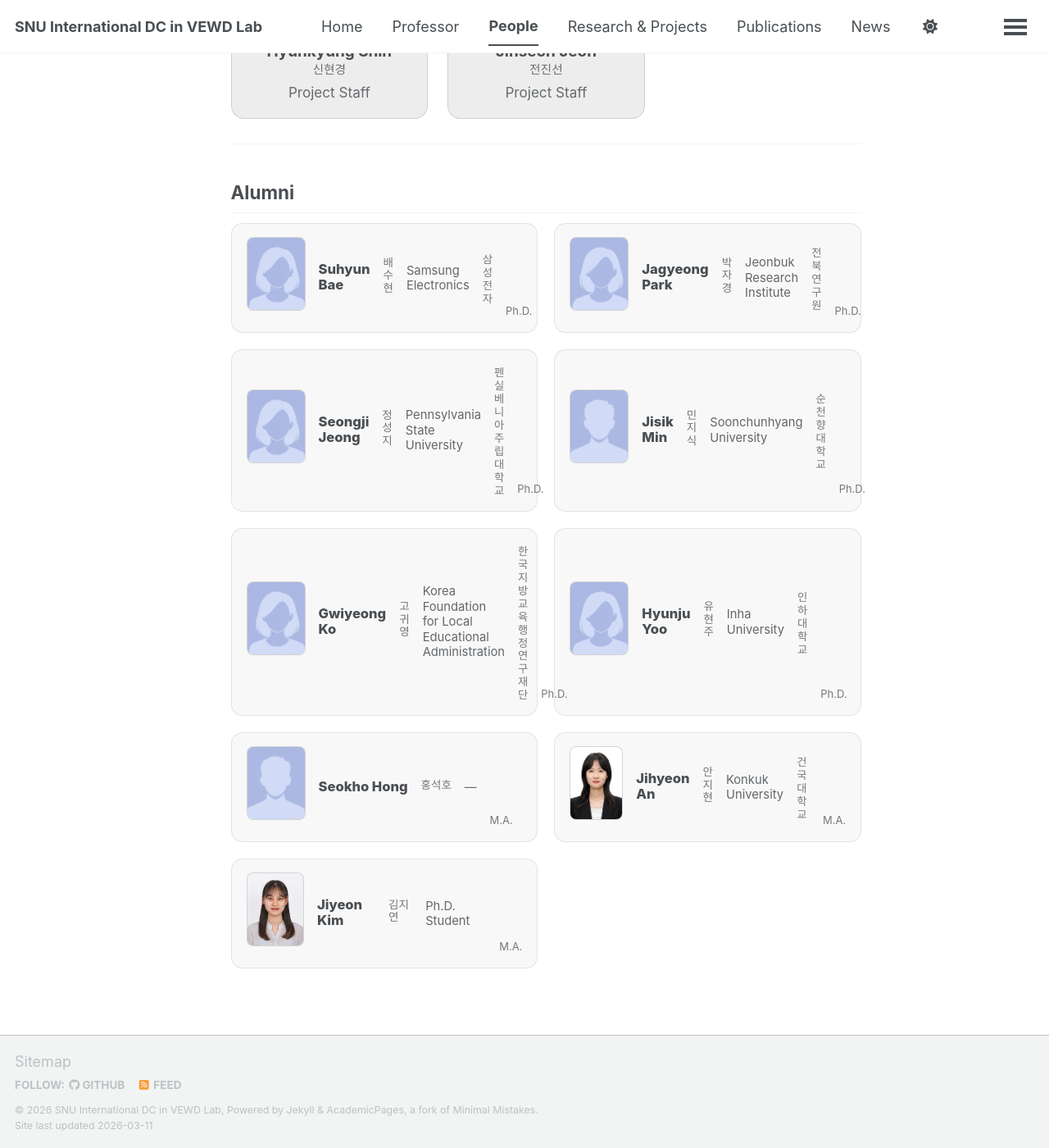
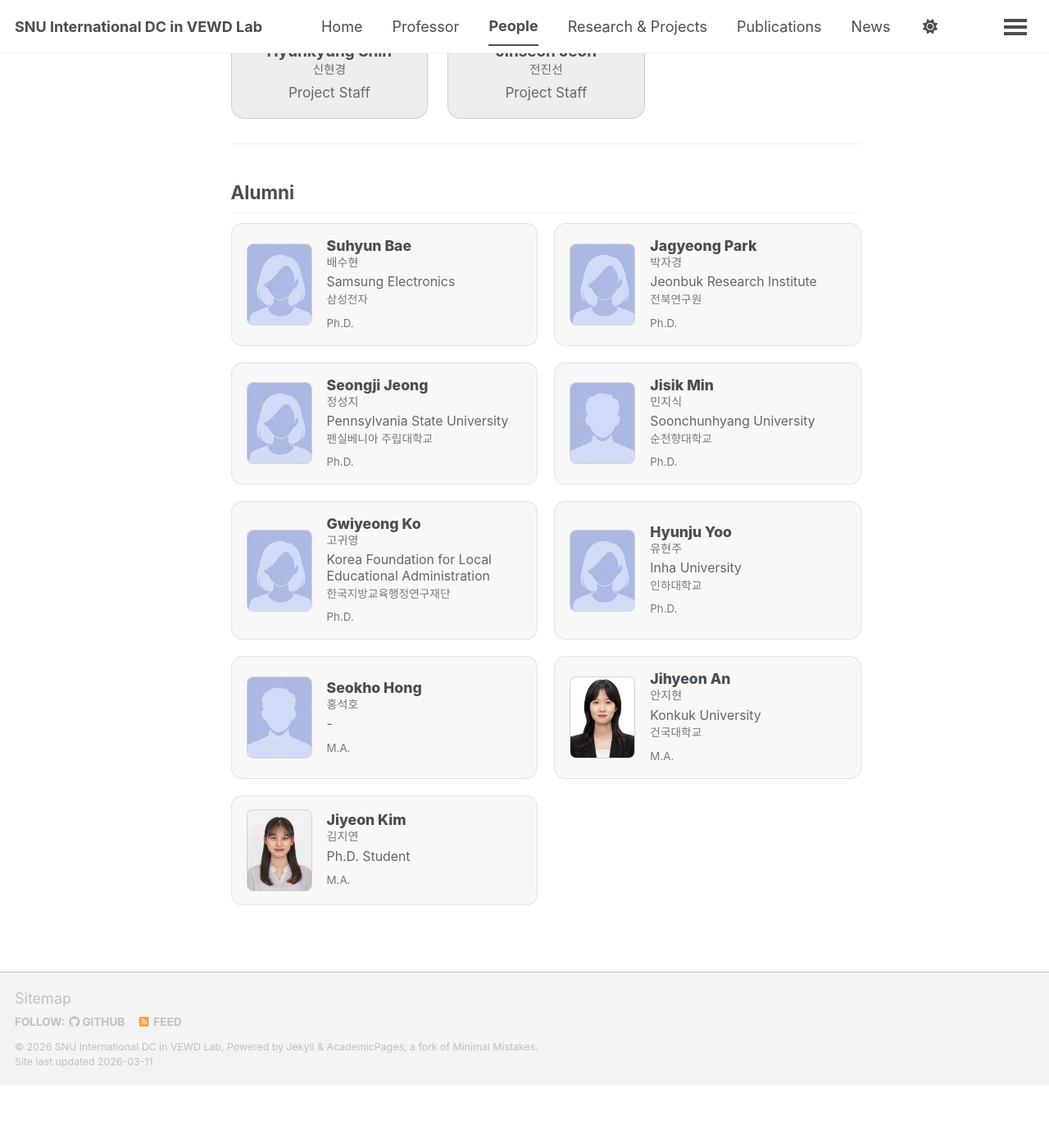
Before and after one commit to snu-global-workforce-lab/snu-global-workforce-lab.github.io, a Jekyll site: the page built from _pages/people.md, in a window 1280 px wide and 1400 px high, scrolled down 3217 px. Shown: the whole window at 82% size. Built offline with Jekyll 4.4.1, drawn with Linux system fonts in a browser that asks for light colours; some web fonts are replaced; a script bundle is joined from its source files by our own code; library files that are not in the unit come from our copies; after the commit the page ends 4540 px from its top, so only the background shows below that.

Commit message:
Update people.md

```diff
--- a/_pages/people.md
+++ b/_pages/people.md
@@ -67,24 +67,25 @@ author_profile: false
 }
 
 @media (max-width: 1100px) {
-  .alumni-grid { grid-template-columns: repeat(2, 1fr); }
+  .alumni-grid {
+    grid-template-columns: repeat(2, 1fr);
+  }
 }
 
 @media (max-width: 650px) {
-  .alumni-grid { grid-template-columns: 1fr; }
+  .alumni-grid {
+    grid-template-columns: 1fr;
+  }
 }
 
 .alumni-card {
   border: 1px solid rgba(128,128,128,0.18);
   background: rgba(128,128,128,0.06);
   border-radius: 14px;
-
   padding: 16px 18px;
-
   display: flex;
   align-items: center;
-  gap: 16px;
-
+  gap: 18px;
   transition: transform 0.16s ease, box-shadow 0.16s ease;
 }
 
@@ -94,32 +95,35 @@ author_profile: false
 }
 
 .alumni-photo {
-  width: 72px;
-  height: 90px;
+  width: 80px;
+  height: 100px;
   object-fit: cover;
   border-radius: 8px;
   border: 1px solid rgba(128,128,128,0.22);
   background: rgba(128,128,128,0.10);
-  margin-bottom: 10px;
+  flex-shrink: 0;
 }
 
 .alumni-info {
   display: flex;
   flex-direction: column;
+  align-items: flex-start;
   text-align: left;
+  gap: 2px;
+  min-width: 0;
 }
 
 .alumni-name {
   font-weight: 800;
-  margin: 0 0 2px 0;
-  font-size: 0.92rem;
-  line-height: 1.15;
+  margin: 0;
+  font-size: 0.98rem;
+  line-height: 1.2;
 }
 
 .alumni-name-ko {
   display: block;
-  margin: 0 0 6px 0;
-  font-size: 0.75rem;
+  margin: 0 0 4px 0;
+  font-size: 0.78rem;
   opacity: 0.76;
   line-height: 1.15;
   font-family: "Pretendard", "Noto Sans KR", sans-serif;
@@ -128,25 +132,26 @@ author_profile: false
 
 .alumni-affil {
   margin: 0;
-  font-size: 0.82rem;
+  font-size: 0.88rem;
   opacity: 0.85;
   line-height: 1.25;
+  word-break: keep-all;
 }
 
 .alumni-affil-ko {
   display: block;
-  margin: 4px 0 0 0;
-  font-size: 0.74rem;
+  margin: 2px 0 0 0;
+  font-size: 0.76rem;
   opacity: 0.74;
   line-height: 1.2;
   font-family: "Pretendard", "Noto Sans KR", sans-serif;
   color: inherit;
+  word-break: keep-all;
 }
 
 .alumni-tag {
-  margin-top: auto;
-  padding-top: 10px;
-  font-size: 0.72rem;
+  margin-top: 8px;
+  font-size: 0.74rem;
   opacity: 0.75;
 }
 </style>
@@ -236,13 +241,13 @@ author_profile: false
     <div class="person-role">Master's Student<br>농림수산식품교육문화정보원</div>
   </div>
 
-
   <div class="person-card">
     <img src="{{ '/images/man.png' | relative_url }}" alt="Dongju Kim">
     <div class="person-name"><strong>Dongju Kim</strong></div>
     <div class="person-name-ko">김동주</div>
     <div class="person-role">Master's Student</div>
   </div>
+
 </div>
 
 ---
@@ -296,81 +301,99 @@ author_profile: false
 
   <div class="alumni-card">
     <img class="alumni-photo" src="{{ '/images/woman.png' | relative_url }}" alt="Suhyun Bae">
-    <div class="alumni-name">Suhyun Bae</div>
-    <div class="alumni-name-ko">배수현</div>
-    <div class="alumni-affil">Samsung Electronics</div>
-    <div class="alumni-affil-ko">삼성전자</div>
-    <div class="alumni-tag">Ph.D.</div>
+    <div class="alumni-info">
+      <div class="alumni-name">Suhyun Bae</div>
+      <div class="alumni-name-ko">배수현</div>
+      <div class="alumni-affil">Samsung Electronics</div>
+      <div class="alumni-affil-ko">삼성전자</div>
+      <div class="alumni-tag">Ph.D.</div>
+    </div>
   </div>
 
   <div class="alumni-card">
     <img class="alumni-photo" src="{{ '/images/woman.png' | relative_url }}" alt="Jagyeong Park">
-    <div class="alumni-name">Jagyeong Park</div>
-    <div class="alumni-name-ko">박자경</div>
-    <div class="alumni-affil">Jeonbuk Research Institute</div>
-    <div class="alumni-affil-ko">전북연구원</div>
-    <div class="alumni-tag">Ph.D.</div>
+    <div class="alumni-info">
+      <div class="alumni-name">Jagyeong Park</div>
+      <div class="alumni-name-ko">박자경</div>
+      <div class="alumni-affil">Jeonbuk Research Institute</div>
+      <div class="alumni-affil-ko">전북연구원</div>
+      <div class="alumni-tag">Ph.D.</div>
+    </div>
   </div>
 
   <div class="alumni-card">
     <img class="alumni-photo" src="{{ '/images/woman.png' | relative_url }}" alt="Seongji Jeong">
-    <div class="alumni-name">Seongji Jeong</div>
-    <div class="alumni-name-ko">정성지</div>
-    <div class="alumni-affil">Pennsylvania State University</div>
-    <div class="alumni-affil-ko">펜실베니아 주립대학교</div>
-    <div class="alumni-tag">Ph.D.</div>
+    <div class="alumni-info">
+      <div class="alumni-name">Seongji Jeong</div>
+      <div class="alumni-name-ko">정성지</div>
+      <div class="alumni-affil">Pennsylvania State University</div>
+      <div class="alumni-affil-ko">펜실베니아 주립대학교</div>
+      <div class="alumni-tag">Ph.D.</div>
+    </div>
   </div>
 
   <div class="alumni-card">
     <img class="alumni-photo" src="{{ '/images/man.png' | relative_url }}" alt="Jisik Min">
-    <div class="alumni-name">Jisik Min</div>
-    <div class="alumni-name-ko">민지식</div>
-    <div class="alumni-affil">Soonchunhyang University</div>
-    <div class="alumni-affil-ko">순천향대학교</div>
-    <div class="alumni-tag">Ph.D.</div>
+    <div class="alumni-info">
+      <div class="alumni-name">Jisik Min</div>
+      <div class="alumni-name-ko">민지식</div>
+      <div class="alumni-affil">Soonchunhyang University</div>
+      <div class="alumni-affil-ko">순천향대학교</div>
+      <div class="alumni-tag">Ph.D.</div>
+    </div>
   </div>
 
   <div class="alumni-card">
     <img class="alumni-photo" src="{{ '/images/woman.png' | relative_url }}" alt="Gwiyeong Ko">
-    <div class="alumni-name">Gwiyeong Ko</div>
-    <div class="alumni-name-ko">고귀영</div>
-    <div class="alumni-affil">Korea Foundation for Local Educational Administration</div>
-    <div class="alumni-affil-ko">한국지방교육행정연구재단</div>
-    <div class="alumni-tag">Ph.D.</div>
+    <div class="alumni-info">
+      <div class="alumni-name">Gwiyeong Ko</div>
+      <div class="alumni-name-ko">고귀영</div>
+      <div class="alumni-affil">Korea Foundation for Local Educational Administration</div>
+      <div class="alumni-affil-ko">한국지방교육행정연구재단</div>
+      <div class="alumni-tag">Ph.D.</div>
+    </div>
   </div>
 
   <div class="alumni-card">
     <img class="alumni-photo" src="{{ '/images/woman.png' | relative_url }}" alt="Hyunju Yoo">
-    <div class="alumni-name">Hyunju Yoo</div>
-    <div class="alumni-name-ko">유현주</div>
-    <div class="alumni-affil">Inha University</div>
-    <div class="alumni-affil-ko">인하대학교</div>
-    <div class="alumni-tag">Ph.D.</div>
+    <div class="alumni-info">
+      <div class="alumni-name">Hyunju Yoo</div>
+      <div class="alumni-name-ko">유현주</div>
+      <div class="alumni-affil">Inha University</div>
+      <div class="alumni-affil-ko">인하대학교</div>
+      <div class="alumni-tag">Ph.D.</div>
+    </div>
   </div>
 
   <div class="alumni-card">
     <img class="alumni-photo" src="{{ '/images/man.png' | relative_url }}" alt="Seokho Hong">
-    <div class="alumni-name">Seokho Hong</div>
-    <div class="alumni-name-ko">홍석호</div>
-    <div class="alumni-affil">—</div>
-    <div class="alumni-tag">M.A.</div>
+    <div class="alumni-info">
+      <div class="alumni-name">Seokho Hong</div>
+      <div class="alumni-name-ko">홍석호</div>
+      <div class="alumni-affil">-</div>
+      <div class="alumni-tag">M.A.</div>
+    </div>
   </div>
 
   <div class="alumni-card">
     <img class="alumni-photo" src="{{ '/images/jihyeon.jpeg' | relative_url }}" alt="Jihyeon An">
-    <div class="alumni-name">Jihyeon An</div>
-    <div class="alumni-name-ko">안지현</div>
-    <div class="alumni-affil">Konkuk University</div>
-    <div class="alumni-affil-ko">건국대학교</div>
-    <div class="alumni-tag">M.A.</div>
+    <div class="alumni-info">
+      <div class="alumni-name">Jihyeon An</div>
+      <div class="alumni-name-ko">안지현</div>
+      <div class="alumni-affil">Konkuk University</div>
+      <div class="alumni-affil-ko">건국대학교</div>
+      <div class="alumni-tag">M.A.</div>
+    </div>
   </div>
 
   <div class="alumni-card">
     <img class="alumni-photo" src="{{ '/images/jiyeon1.jpeg' | relative_url }}" alt="Jiyeon Kim">
-    <div class="alumni-name">Jiyeon Kim</div>
-    <div class="alumni-name-ko">김지연</div>
-    <div class="alumni-affil">Ph.D. Student</div>
-    <div class="alumni-tag">M.A.</div>
+    <div class="alumni-info">
+      <div class="alumni-name">Jiyeon Kim</div>
+      <div class="alumni-name-ko">김지연</div>
+      <div class="alumni-affil">Ph.D. Student</div>
+      <div class="alumni-tag">M.A.</div>
+    </div>
   </div>
 
 </div>
```
Also changed, not shown: other parts of _pages/people.md (+1 -1 lines).
